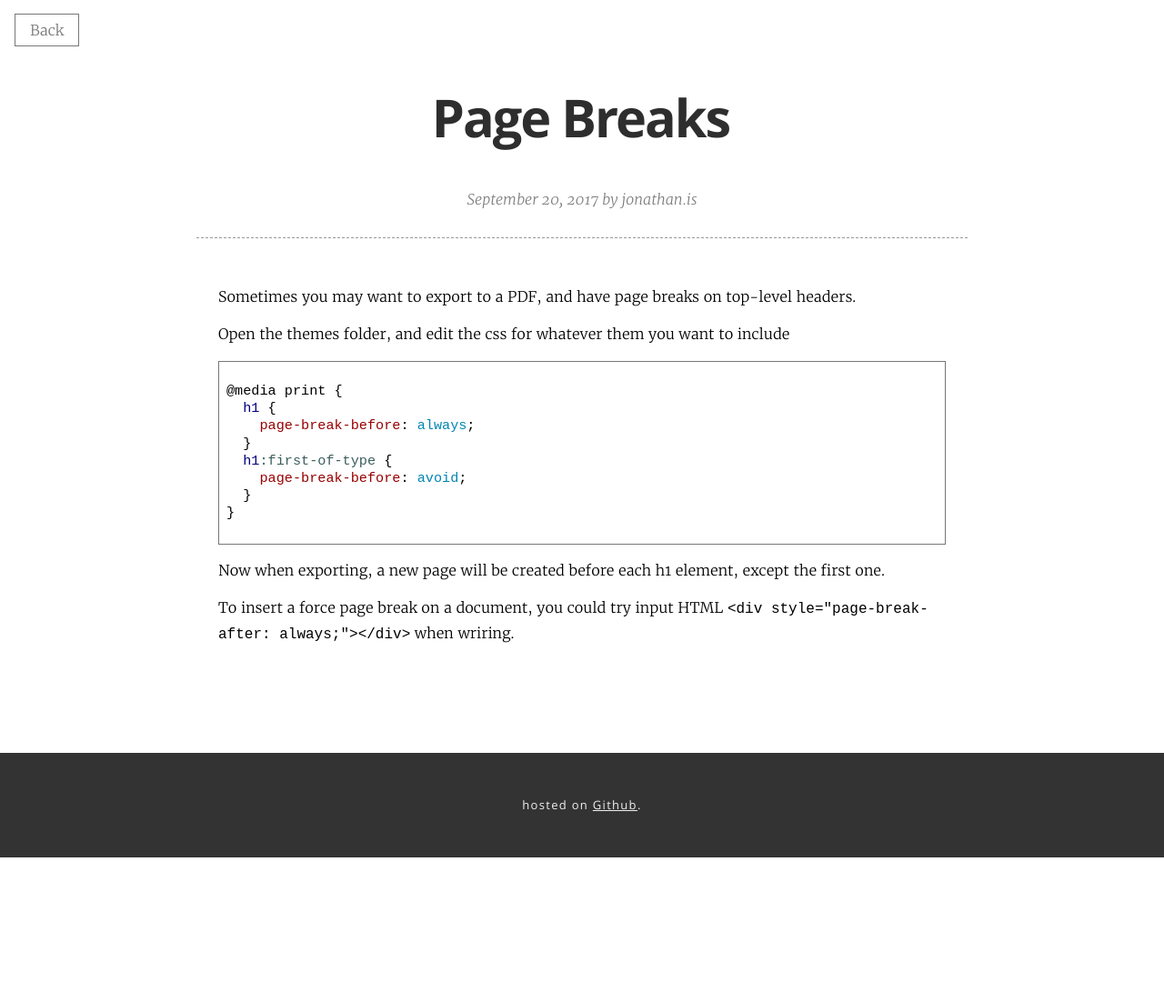
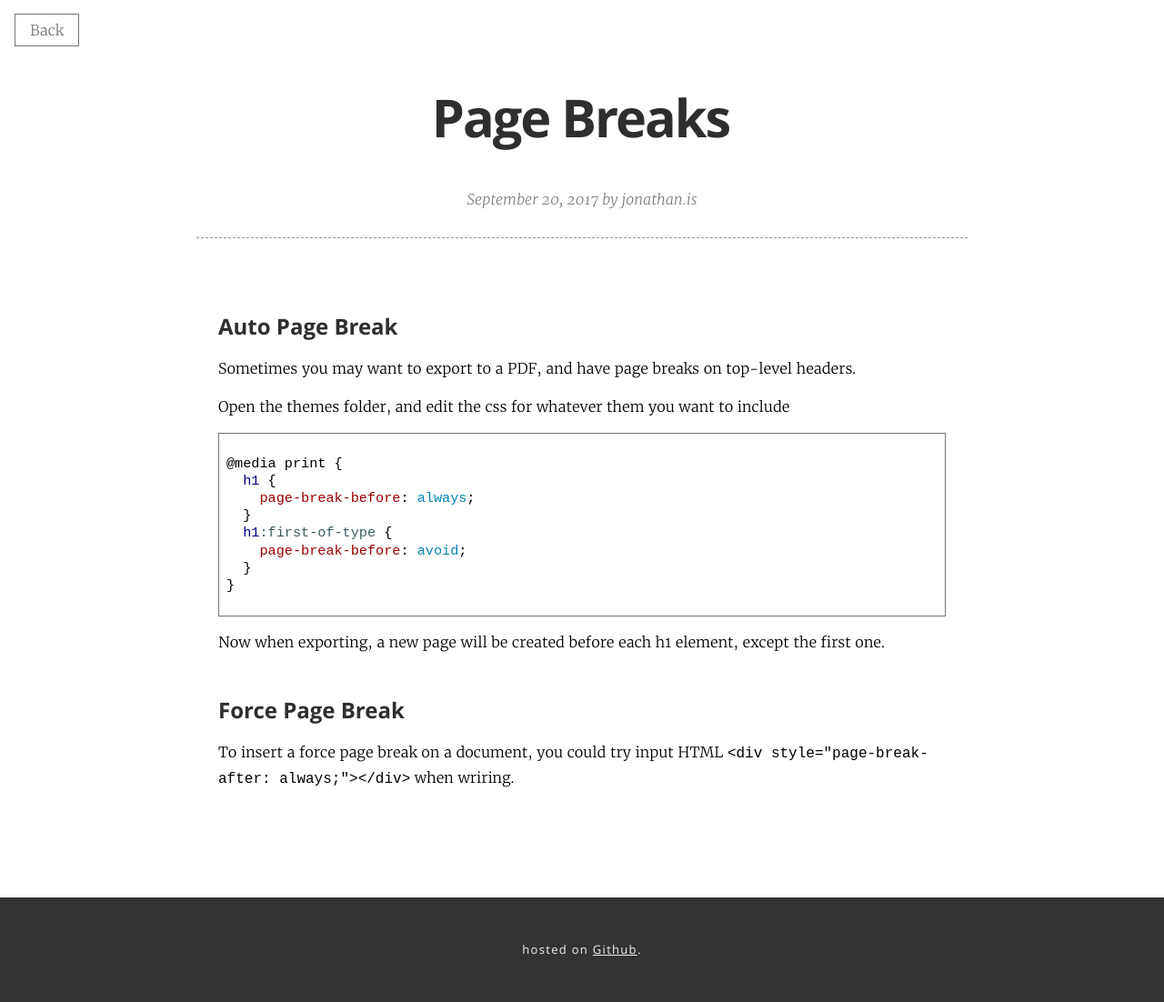
Before and after one commit to typora/support.typora.io, a Jekyll site: the page built from _posts/2017-09-20-Page Breaks.md, in a window 1280 px wide. Shown: the whole page at 91% size. Built offline with Jekyll 4.4.1, drawn with Linux system fonts in a browser that asks for light colours; nearby versions of some CDN libraries; library files that are not in the unit come from our copies; before the commit the page ends 943 px from its top, so only the background shows below that.

Commit message:
Update 2017-09-20-Page Breaks.md

```diff
--- a/_posts/2017-09-20-Page Breaks.md
+++ b/_posts/2017-09-20-Page Breaks.md
@@ -8,6 +8,9 @@ tags: [markdown]
 typora-root-url: ../
 typora-copy-images-to: ../media/page-breaks
 ---
+
+
+## Auto Page Break
 
 Sometimes you may want to export to a PDF, and have page breaks on top-level headers.
 
@@ -26,4 +29,6 @@ Open the themes folder, and edit the css for whatever them you want to include
 
 Now when exporting, a new page will be created before each h1 element, except the first one.
 
+## Force Page Break
+
 To insert a force page break on a document, you could try input HTML `<div style="page-break-after: always;"></div>` when wriring.
```
